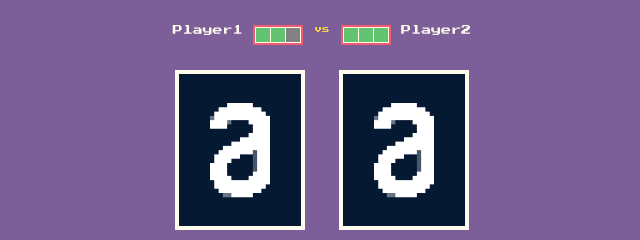
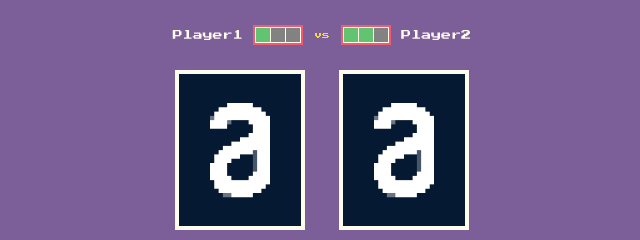
Before and after one commit to UmRodrigoQualquer/Jogo-da-memoria, a website built with Vite: page index.html in a window 1280 px wide. Shown: the top 240 px of the page, 318-958 px from the left. Built offline with nearby package versions, Linux system fonts and the light colour scheme.

Commit message:
:lipstick: Position of the ScoreBoard

```diff
--- a/src/objects/ScoreBoard/index.js
+++ b/src/objects/ScoreBoard/index.js
@@ -7,9 +7,9 @@ function ScoreBoard() {
   return /*html*/ `
     <header class="score-board">
       ${PlayerName("Player1")}
+      ${playerScore(1)}
+      ${vsPlayer()}
       ${playerScore(2)}
-      ${vsPlayer()}
-      ${playerScore(3)}
       ${PlayerName("Player2")}
     </header>
   `;
--- a/src/objects/ScoreBoard/style.css
+++ b/src/objects/ScoreBoard/style.css
@@ -1,6 +1,7 @@
 .score-board{
     display: flex;
     justify-content: space-evenly;
+    align-items: center;
     padding-top: 2.5rem;
     padding-bottom: 2.5rem;
 }
```
